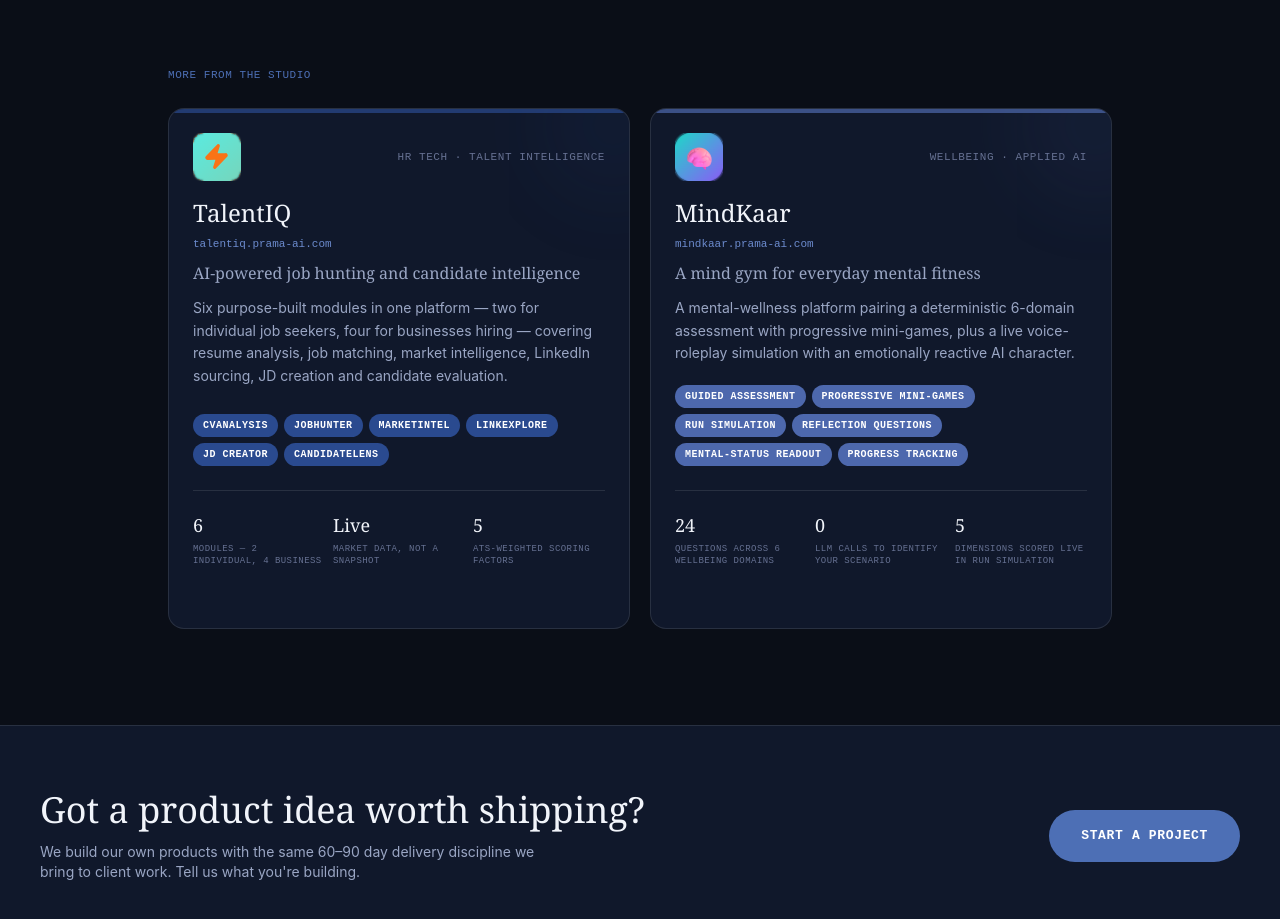
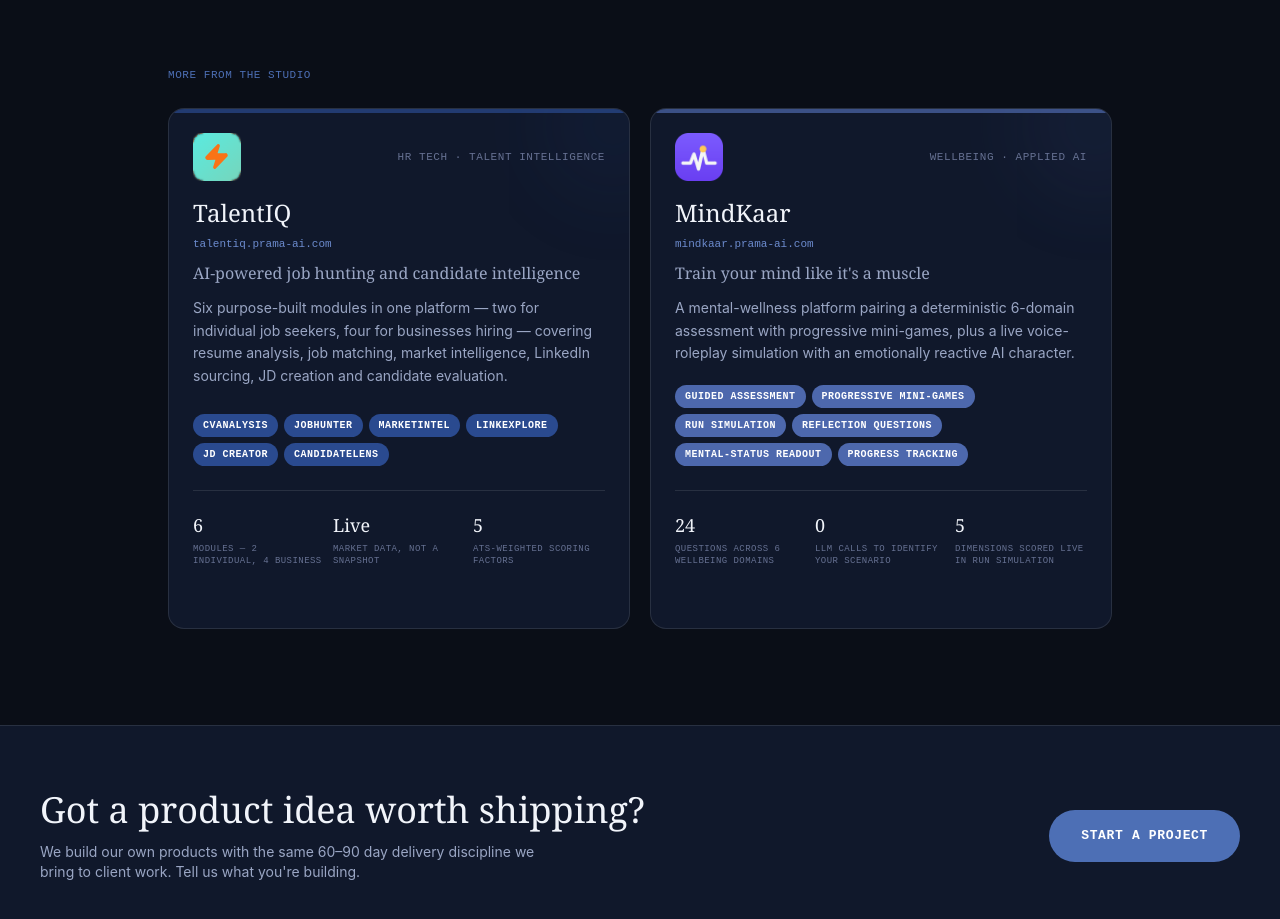
Before and after one commit to pramahosting/Prama_New_Website, a React (Vite) app in the folder client/: page /products in a window 1280 px wide. Shown: the part 1440-2359 px from the top of the page. Built offline with nearby package versions, Linux system fonts and the light colour scheme.

Commit message:
Add files via upload

```diff
--- a/client/src/data/products.ts
+++ b/client/src/data/products.ts
@@ -171,9 +171,9 @@ export const products: Product[] = [
     name: "MindKaar",
     category: "Wellbeing · Applied AI",
     emoji: "🧠",
-    logo: "/img/products/mindkaar.png?v=12",
+    logo: "/img/products/mindkaar.png?v=13",
     logoScale: 1,
-    tagline: "A mind gym for everyday mental fitness",
+    tagline: "Train your mind like it's a muscle",
     summary:
       "A mental-wellness platform pairing a deterministic 6-domain assessment with progressive mini-games, plus a live voice-roleplay simulation with an emotionally reactive AI character.",
     description: [
@@ -184,8 +184,8 @@ export const products: Product[] = [
     url: "https://mindkaar.prama-ai.com",
     accent: "#4d68ad",
     accentDark: "#222e4d",
-    badgeColor: "#3eb3d6",
-    badgeColorDark: "#7f69f1",
+    badgeColor: "#FFC857",
+    badgeColorDark: "#D68A1F",
     badges: [
       "Guided Assessment",
       "Progressive Mini-Games",
```
Also changed, not shown: client/public/img/products/mindkaar.png, 4 other files (tests, documents, lock files or other folders).
